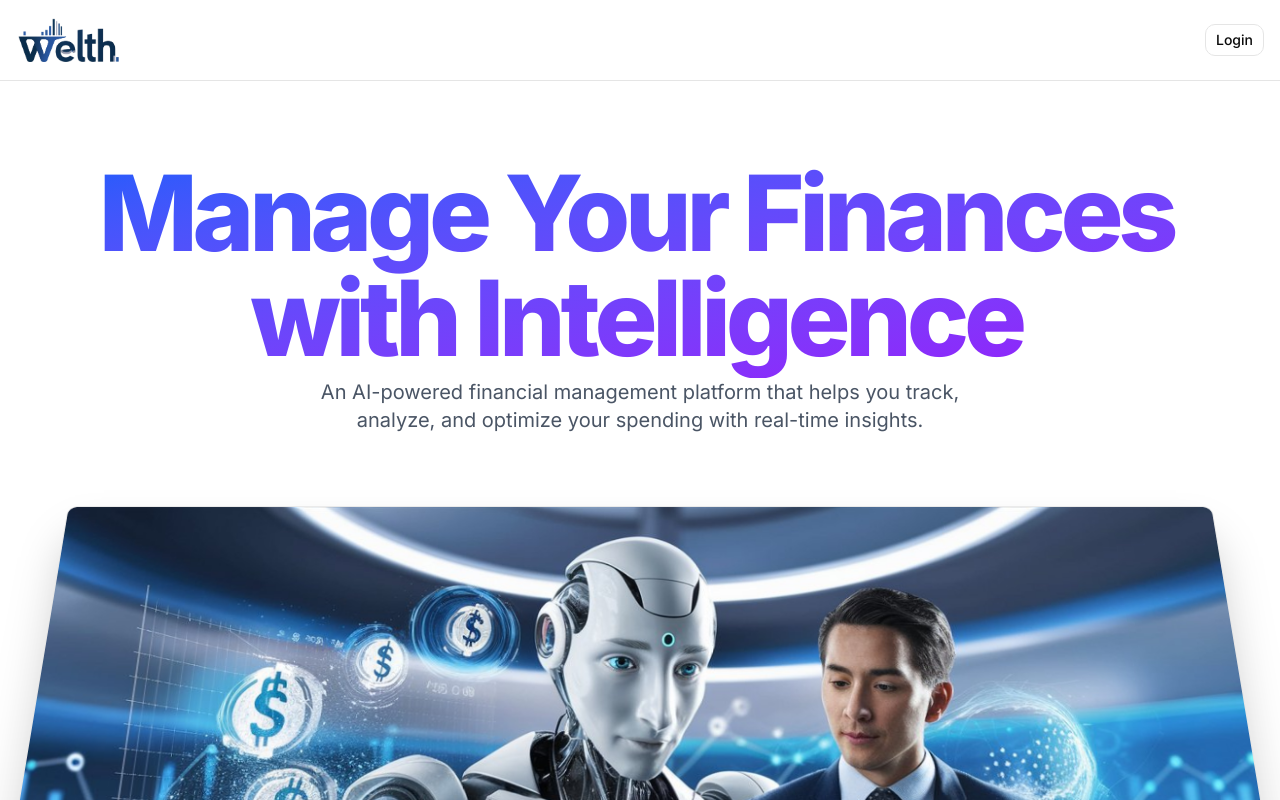
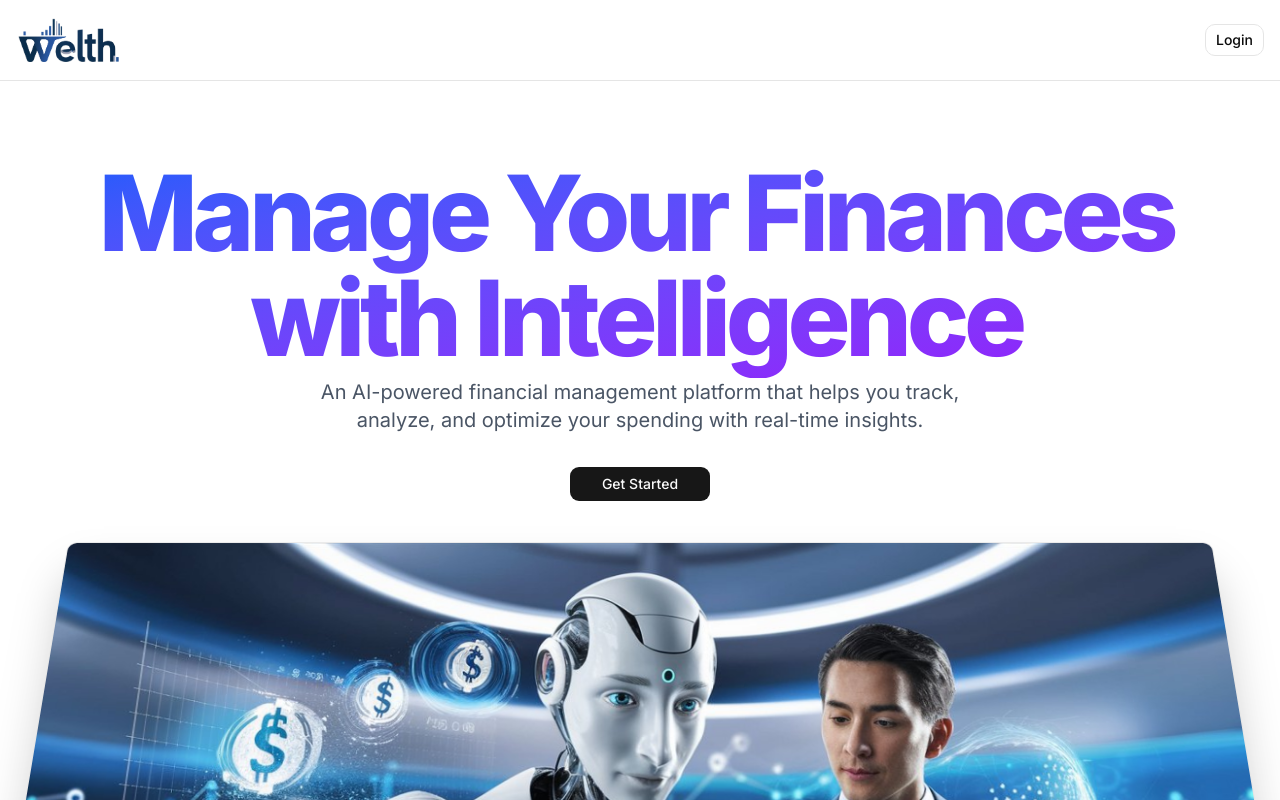
Before and after one commit to PranavGarg2005/WELTH, a Next.js app: page / in a window 1280 px wide. Shown: the top 800 px of the page. Built offline with nearby package versions, Linux system fonts and the light colour scheme; no server answers.

Commit message:
Changed hero

```diff
--- a/components/hero.tsx
+++ b/components/hero.tsx
@@ -41,15 +41,15 @@ useEffect(() => {
           An AI-powered financial management platform that helps you track,
           analyze, and optimize your spending with real-time insights.
         </p>
-        {/* <div className="flex justify-center space-x-4 relative z-20">
-          <Button size="lg" className="px-8">
+        <div className="flex justify-center space-x-4 relative z-20 ">
+          <Button size="lg" className="px-8 hidden md:block">
           <Link href="/dashboard">
 
               Get Started
               </Link>
             </Button>
 
-        </div> */}
+        </div>
         <div className="hero-image-wrapper mt-5 md:mt-0 relative z-0 pointer-events-none">
           <div ref={imageRef} className="hero-image">
             <Image
```
